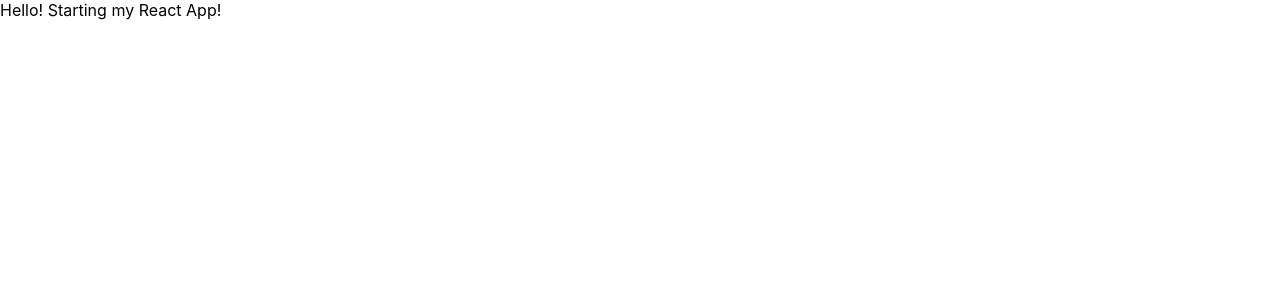
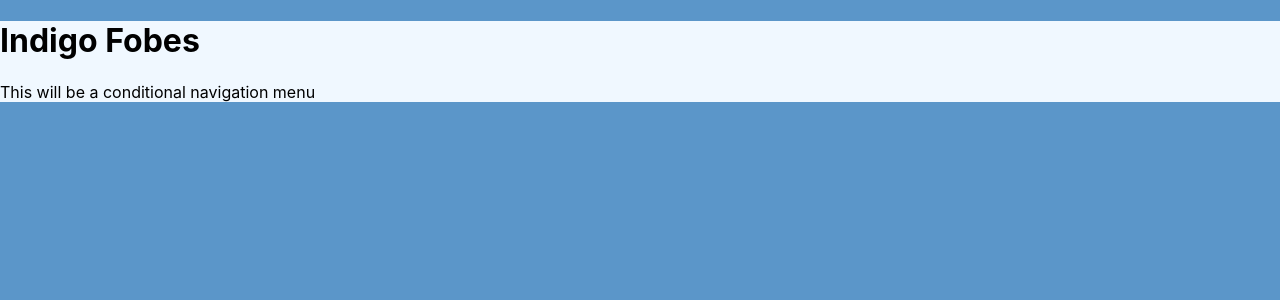
Before and after one commit to IndigoFobes/indigo-react-portfolio, a React (Create React App) app: page / in a window 1280 px wide. Shown: the top 300 px of the page. Built offline with nearby package versions, Linux system fonts and the light colour scheme.

Commit message:
Added a navigation component and imported it inside of header

```diff
--- a/src/App.css
+++ b/src/App.css
@@ -1,38 +1,7 @@
-.App {
-  text-align: center;
+body {
+  background-color: rgb(91, 150, 201);
 }
 
-.App-logo {
-  height: 40vmin;
-  pointer-events: none;
+header {
+  background-color: aliceblue;
 }
-
-@media (prefers-reduced-motion: no-preference) {
-  .App-logo {
-    animation: App-logo-spin infinite 20s linear;
-  }
-}
-
-.App-header {
-  background-color: #282c34;
-  min-height: 100vh;
-  display: flex;
-  flex-direction: column;
-  align-items: center;
-  justify-content: center;
-  font-size: calc(10px + 2vmin);
-  color: white;
-}
-
-.App-link {
-  color: #61dafb;
-}
-
-@keyframes App-logo-spin {
-  from {
-    transform: rotate(0deg);
-  }
-  to {
-    transform: rotate(360deg);
-  }
-}
--- a/src/App.js
+++ b/src/App.js
@@ -1,12 +1,15 @@
 import React from 'react';
 import Header from './components/Header';
 // import logo from './logo.svg';
-// import './App.css';
+import './App.css';
 
 // This is what will change. Right now it rendersw the cute little React stuff!
 function App() {
   return (
-    <Header />
+    <div>
+      <Header />
+    </div>
+
   );
 }
 
--- a/src/components/Header.js
+++ b/src/components/Header.js
@@ -1,11 +1,13 @@
 import React, { useState } from 'react';
+import Navigation from './Navigation';
 
 // export this to be used in App.js
 export default function Header () {
 
     return (
-        <div>
-            Hello! Starting my React App!
-        </div>
+        <header>
+            <h1>Indigo Fobes</h1>
+            < Navigation />
+        </header>
     )
 }
--- /dev/null
+++ b/src/components/Navigation.js
@@ -0,0 +1,9 @@
+import React, { useState } from 'react';
+
+export default function Navigation() {
+    return (
+        <nav>
+            This will be a conditional navigation menu
+        </nav>
+    )
+}
```
